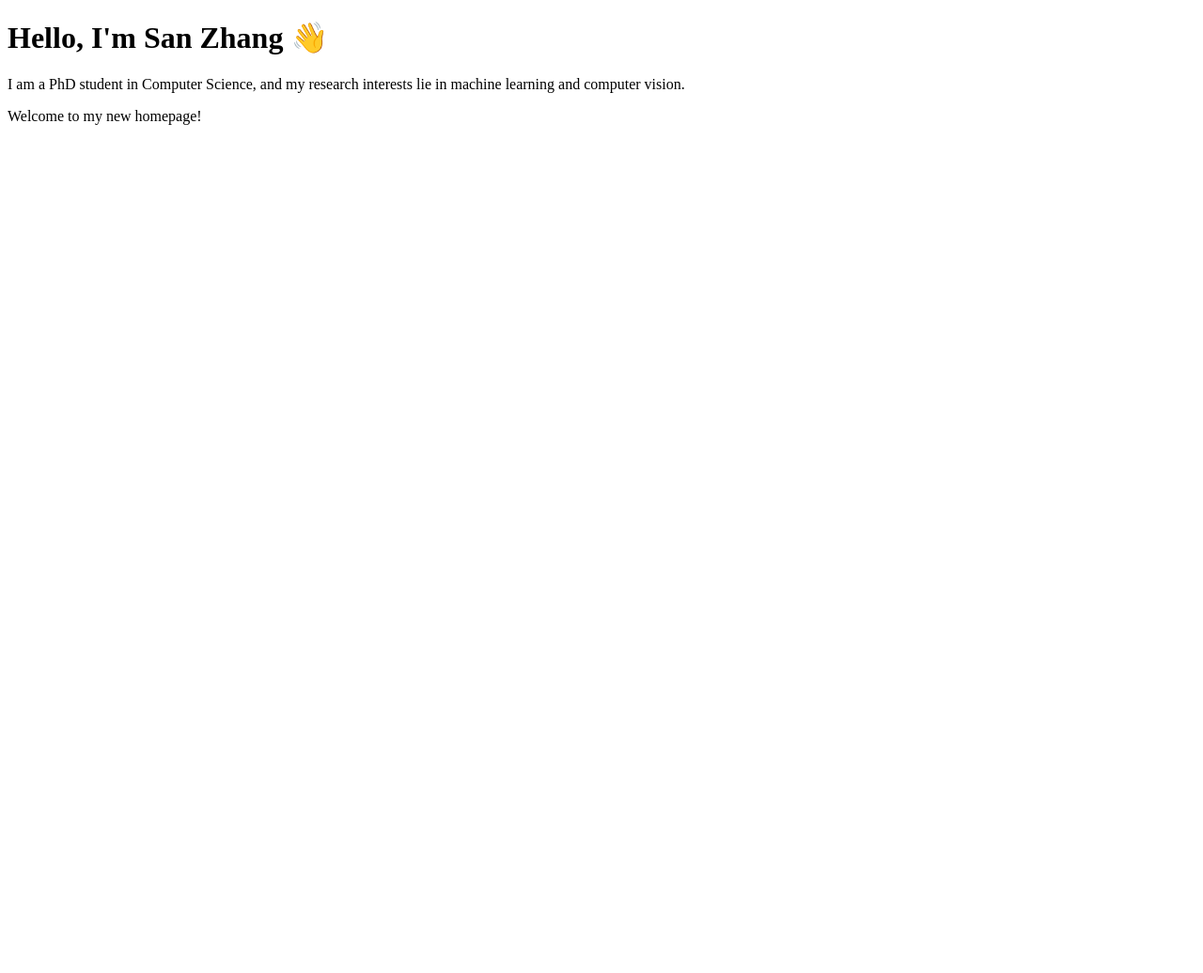
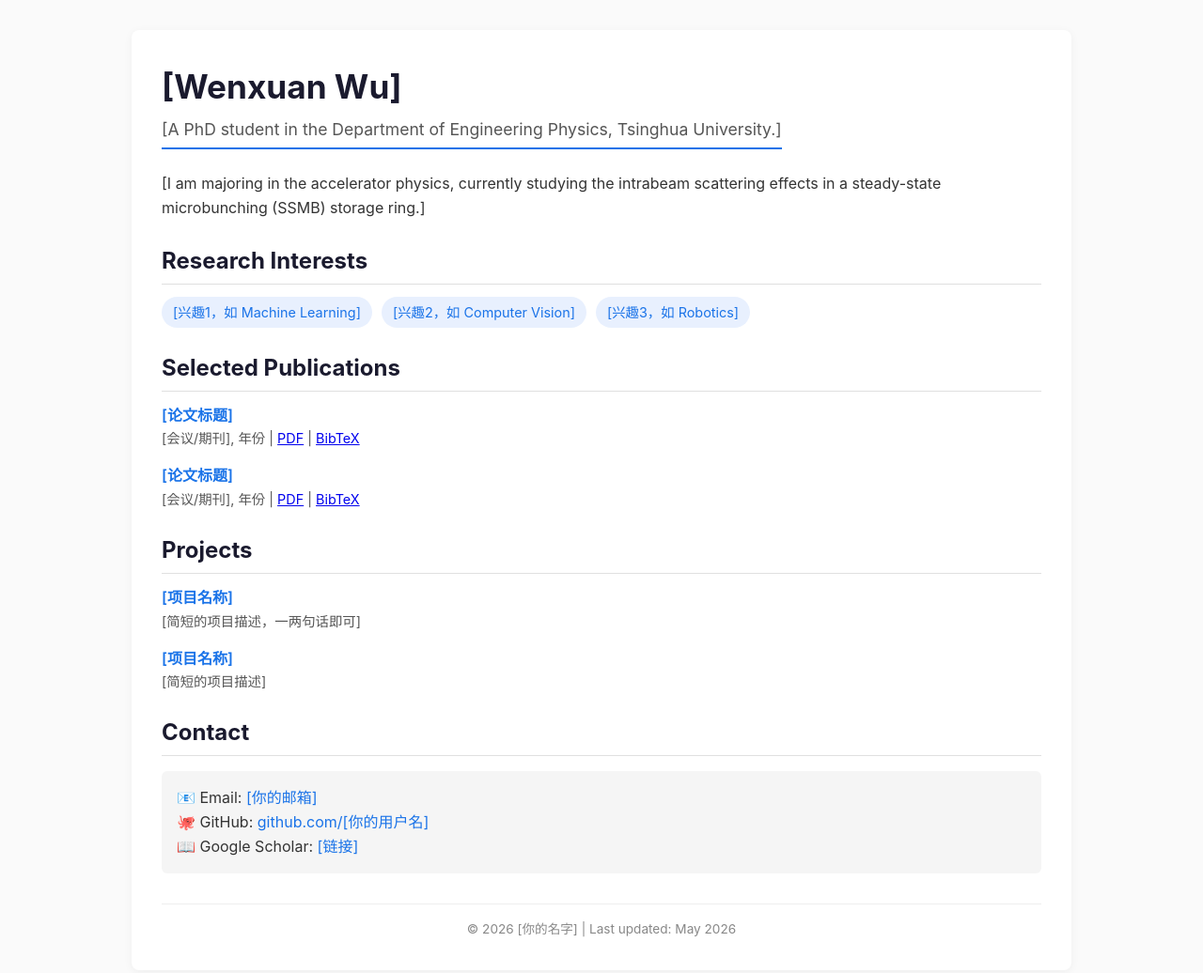
Before and after one commit to wx-wu21/wxwu.github.io, a plain HTML site: page index.html in a window 1280 px wide. Shown: the whole page at 94% size. Before the commit the page ends 800 px from the top, so only its background shows below. Drawn offline with Linux system fonts and the light colour scheme.

Commit message:
Update index.html
Updated draft, not completed

```diff
--- a/index.html
+++ b/index.html
@@ -1,12 +1,157 @@
 <!DOCTYPE html>
-<html>
+<html lang="en">
 <head>
-    <meta charset="utf-8">
-    <title>San Zhang | Academic Homepage</title>
+    <meta charset="UTF-8">
+    <meta name="viewport" content="width=device-width, initial-scale=1.0">
+    <title>[Wenxuan Wu] | Academic Homepage</title>
+    <style>
+        * {
+            margin: 0;
+            padding: 0;
+            box-sizing: border-box;
+        }
+        body {
+            font-family: -apple-system, BlinkMacSystemFont, "Segoe UI", Roboto, "Helvetica Neue", Arial, sans-serif;
+            line-height: 1.6;
+            color: #333;
+            background-color: #fafafa;
+            padding: 2rem 1rem;
+        }
+        .container {
+            max-width: 1000px;
+            margin: 0 auto;
+            background: white;
+            padding: 2rem;
+            border-radius: 8px;
+            box-shadow: 0 2px 10px rgba(0,0,0,0.05);
+        }
+        h1 {
+            font-size: 2.2rem;
+            margin-bottom: 0.25rem;
+            color: #1a1a2e;
+        }
+        .subtitle {
+            font-size: 1.1rem;
+            color: #555;
+            border-bottom: 2px solid #1a73e8;
+            display: inline-block;
+            padding-bottom: 5px;
+            margin-bottom: 1rem;
+        }
+        h2 {
+            font-size: 1.5rem;
+            margin: 1.5rem 0 0.8rem 0;
+            color: #1a1a2e;
+            border-bottom: 1px solid #e0e0e0;
+            padding-bottom: 0.3rem;
+        }
+        .interest-list {
+            display: flex;
+            flex-wrap: wrap;
+            gap: 10px;
+            margin: 0.8rem 0;
+        }
+        .interest-tag {
+            background: #e8f0fe;
+            color: #1a73e8;
+            padding: 5px 12px;
+            border-radius: 20px;
+            font-size: 0.9rem;
+        }
+        .pub-item, .project-item {
+            margin-bottom: 1rem;
+            padding-left: 0rem;
+        }
+        .pub-title, .project-title {
+            font-weight: 600;
+            color: #1a73e8;
+            text-decoration: none;
+        }
+        .pub-title:hover, .project-title:hover {
+            text-decoration: underline;
+        }
+        .pub-venue, .project-desc {
+            font-size: 0.9rem;
+            color: #555;
+            margin-left: 0rem;
+        }
+        .contact-info {
+            background: #f5f5f5;
+            padding: 1rem;
+            border-radius: 6px;
+            margin: 1rem 0;
+        }
+        .contact-info a {
+            color: #1a73e8;
+            text-decoration: none;
+            margin-right: 15px;
+        }
+        footer {
+            text-align: center;
+            margin-top: 2rem;
+            padding-top: 1rem;
+            color: #888;
+            font-size: 0.85rem;
+            border-top: 1px solid #eee;
+        }
+        @media (max-width: 600px) {
+            .container {
+                padding: 1rem;
+            }
+            h1 {
+                font-size: 1.8rem;
+            }
+        }
+    </style>
 </head>
 <body>
-    <h1>Hello, I'm San Zhang 👋</h1>
-    <p>I am a PhD student in Computer Science, and my research interests lie in machine learning and computer vision.</p>
-    <p>Welcome to my new homepage!</p>
+    <div class="container">
+        <!-- 姓名 + 身份 -->
+        <h1>[Wenxuan Wu]</h1>
+        <div class="subtitle">[A PhD student in the Department of Engineering Physics, Tsinghua University.]</div>
+        <p style="margin: 0.5rem 0 0 0;">[I am majoring in the accelerator physics, currently studying the intrabeam scattering effects in a steady-state microbunching (SSMB) storage ring.]</p>
+
+        <!-- 研究兴趣 -->
+        <h2>Research Interests</h2>
+        <div class="interest-list">
+            <span class="interest-tag">[兴趣1，如 Machine Learning]</span>
+            <span class="interest-tag">[兴趣2，如 Computer Vision]</span>
+            <span class="interest-tag">[兴趣3，如 Robotics]</span>
+        </div>
+
+        <!-- 论文列表 -->
+        <h2>Selected Publications</h2>
+        <div class="pub-item">
+            <a href="#" class="pub-title">[论文标题]</a>
+            <div class="pub-venue">[会议/期刊], 年份 | <a href="#">PDF</a> | <a href="#">BibTeX</a></div>
+        </div>
+        <div class="pub-item">
+            <a href="#" class="pub-title">[论文标题]</a>
+            <div class="pub-venue">[会议/期刊], 年份 | <a href="#">PDF</a> | <a href="#">BibTeX</a></div>
+        </div>
+
+        <!-- 项目 -->
+        <h2>Projects</h2>
+        <div class="project-item">
+            <a href="#" class="project-title">[项目名称]</a>
+            <div class="project-desc">[简短的项目描述，一两句话即可]</div>
+        </div>
+        <div class="project-item">
+            <a href="#" class="project-title">[项目名称]</a>
+            <div class="project-desc">[简短的项目描述]</div>
+        </div>
+
+        <!-- 联系方式 -->
+        <h2>Contact</h2>
+        <div class="contact-info">
+            📧 Email: <a href="mailto:[你的邮箱]">[你的邮箱]</a><br>
+            🐙 GitHub: <a href="https://github.com/[你的用户名]">github.com/[你的用户名]</a><br>
+            📖 Google Scholar: <a href="#">[链接]</a>
+        </div>
+
+        <footer>
+            © 2026 [你的名字] | Last updated: May 2026
+        </footer>
+    </div>
 </body>
 </html>
```
